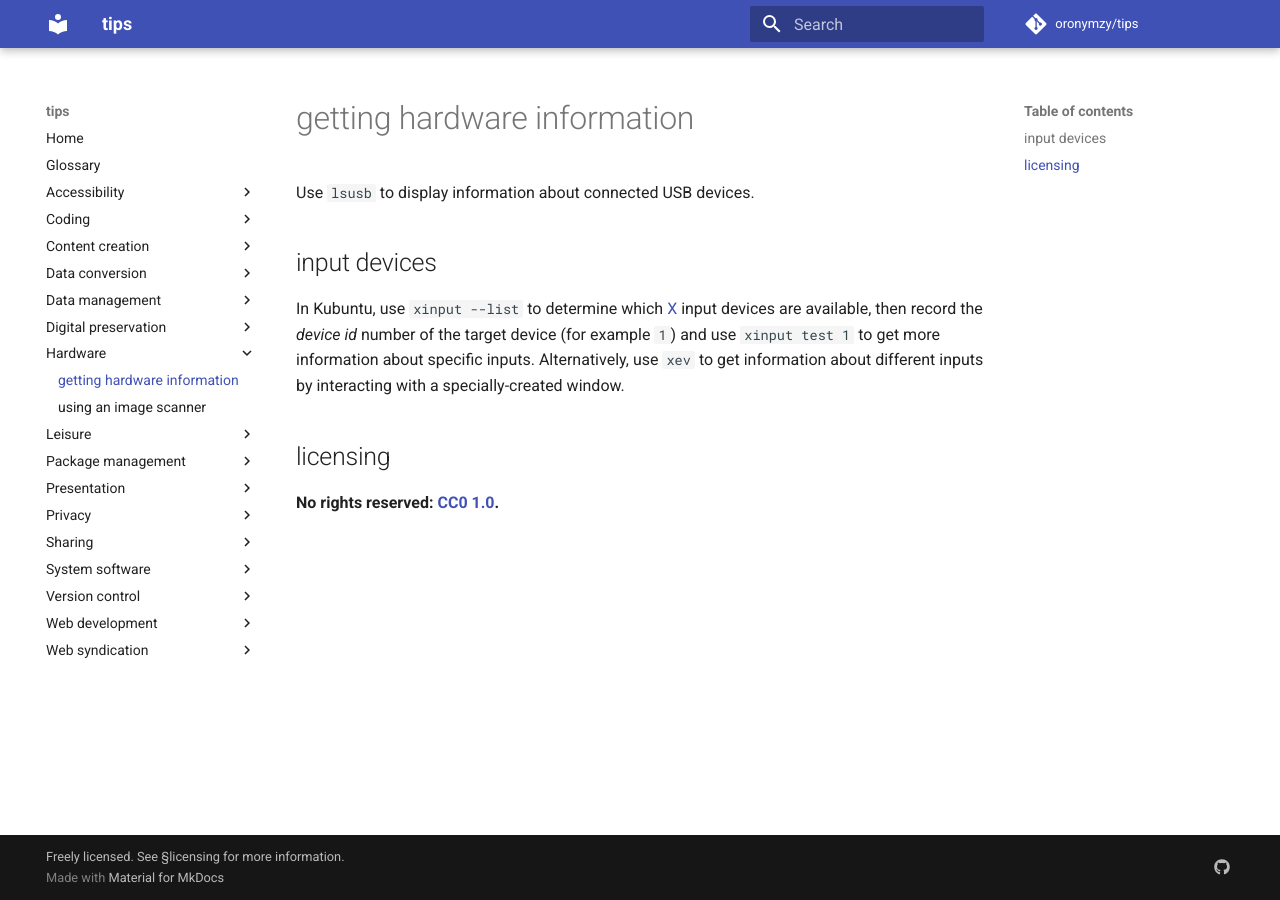
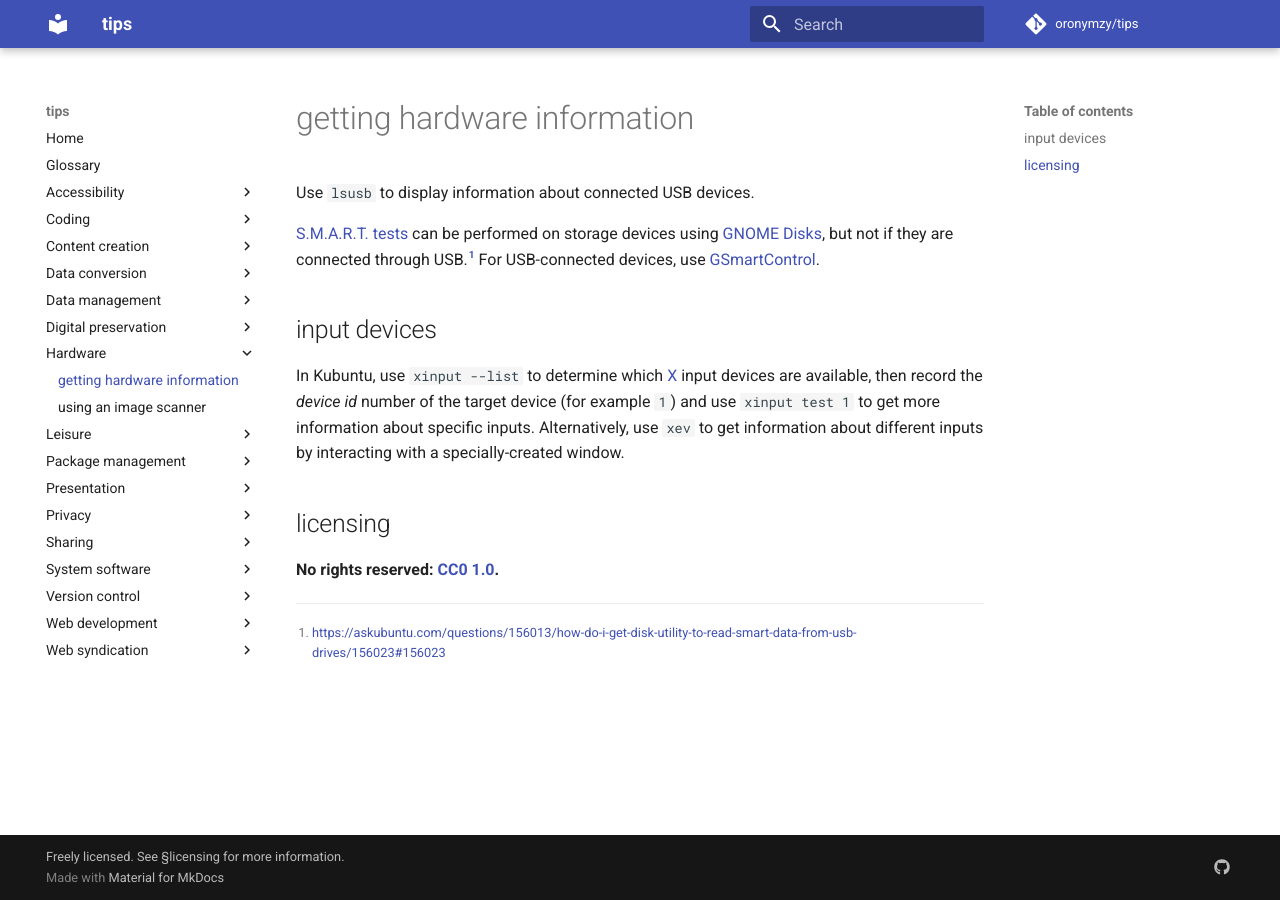
Before and after one commit to oronymzy/tips, an MkDocs documentation site: the page built from docs/ghdinfo.md, in a window 1280 px wide. Built offline with MkDocs 1.6.1 and Material for MkDocs 9.7.7, drawn with Linux system fonts in a browser that asks for light colours; comment, search, counter and statistics services are not loaded.

Commit message:
Add content mentioning S.M.A.R.T. tests, with footnote

```diff
--- a/docs/ghdinfo.md
+++ b/docs/ghdinfo.md
@@ -1,8 +1,12 @@
 # getting hardware information
 Use `lsusb` to display information about connected USB devices.
+
+[S.M.A.R.T. tests](https://en.wikipedia.org/wiki/S.M.A.R.T.#Self-tests) can be performed on storage devices using [GNOME Disks](https://en.wikipedia.org/wiki/GNOME_Disks), but not if they are connected through USB.[^ghdinfo1] For USB-connected devices, use [GSmartControl](https://gsmartcontrol.sourceforge.io/home/index.php/).
 
 ## input devices
 In Kubuntu, use `xinput --list` to determine which [X](https://en.wikipedia.org/wiki/X_Window_System) input devices are available, then record the *device id* number of the target device (for example `1`) and use `xinput test 1` to get more information about specific inputs. Alternatively, use `xev` to get information about different inputs by interacting with a specially-created window.
 
 ## licensing
 **No rights reserved: [CC0 1.0](https://creativecommons.org/publicdomain/zero/1.0/).**
+
+[^ghdinfo1]: <https://askubuntu.com/questions/156013/how-do-i-get-disk-utility-to-read-smart-data-from-usb-drives/156023#156023>
```
